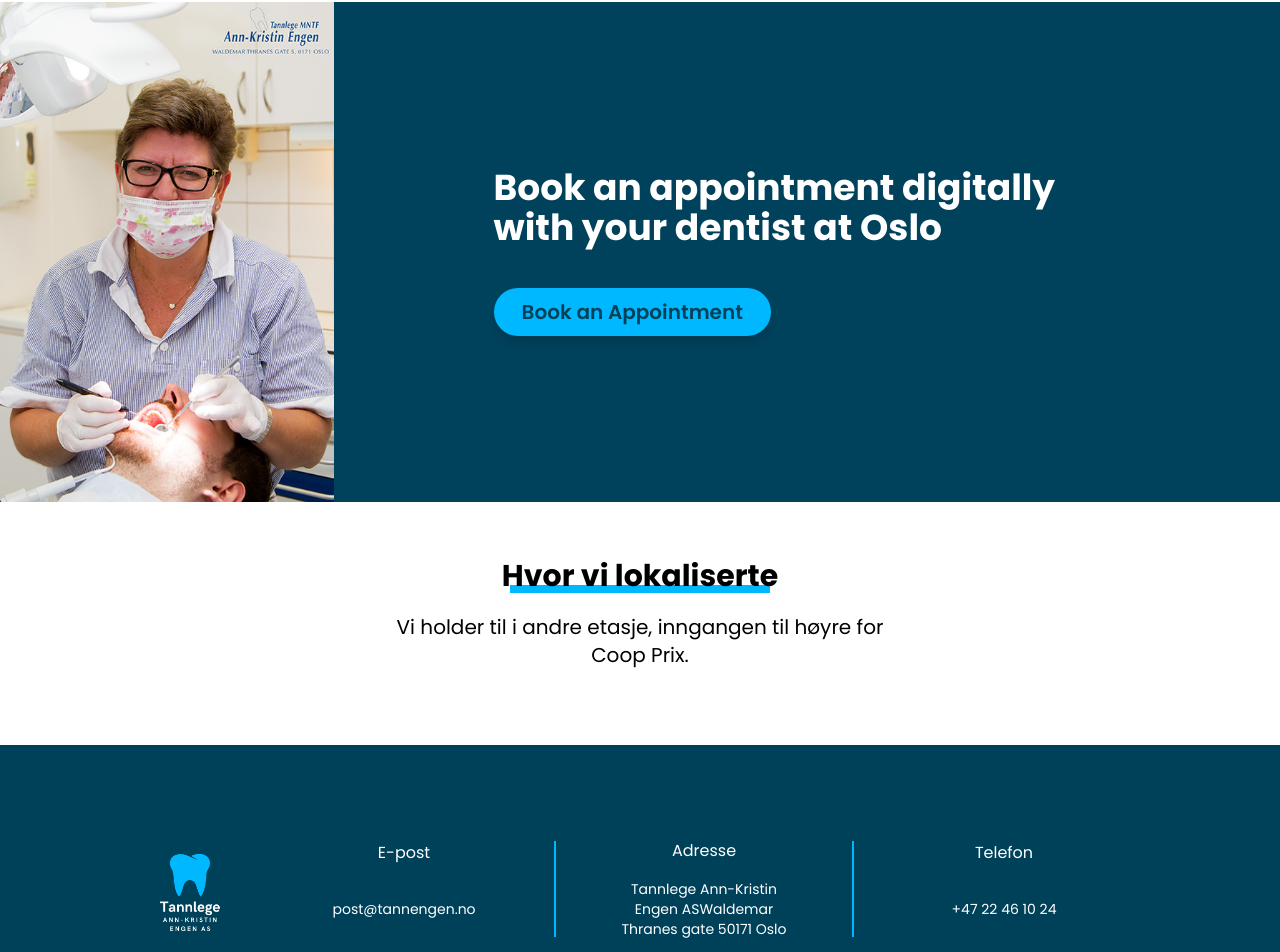
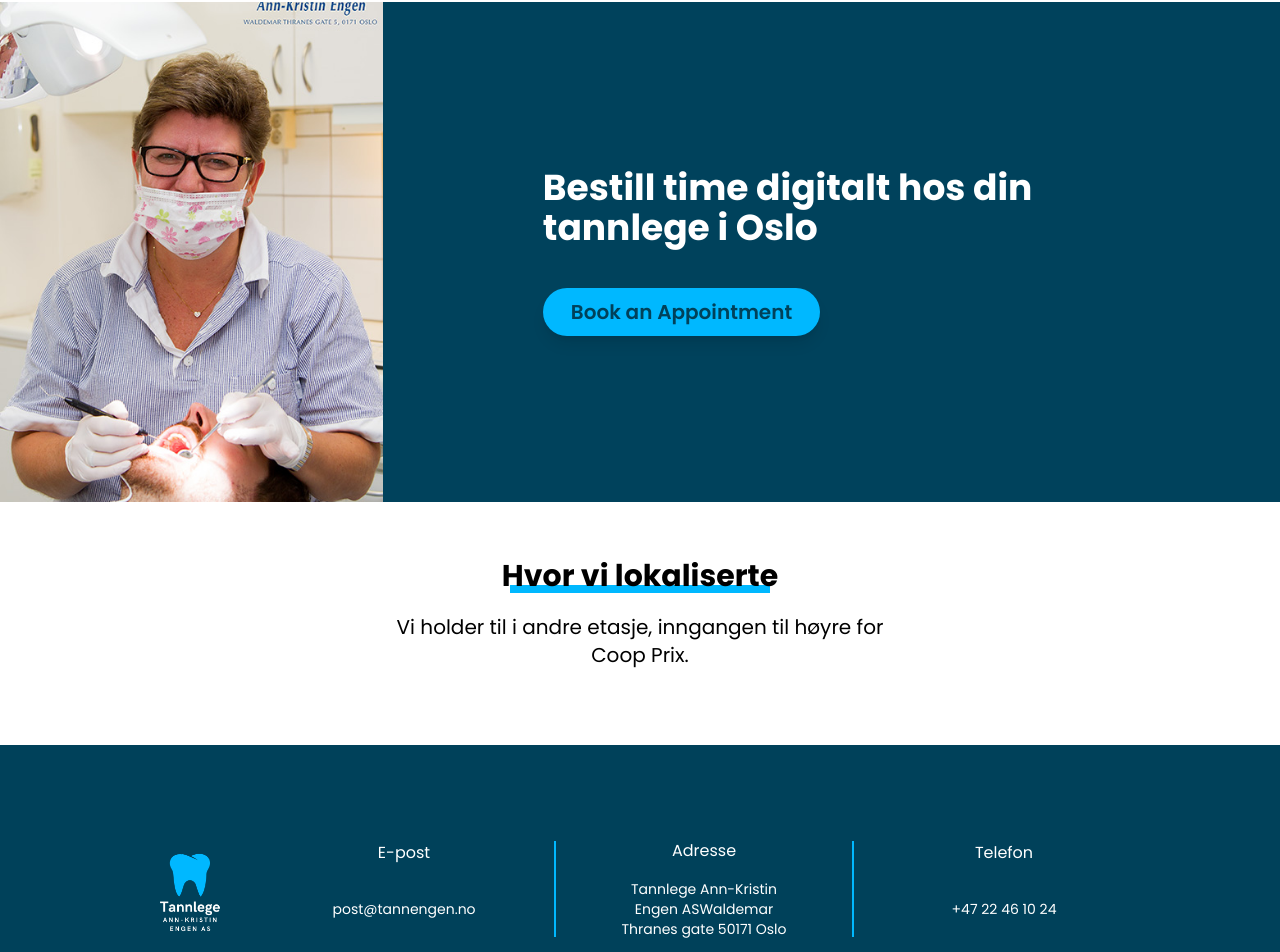
Before and after one commit to MastooraTurkmen/tannglege-engen-as, a Next.js app: page / in a window 1280 px wide. Shown: the part 5629-6581 px from the top of the page. Built offline with nearby package versions, Linux system fonts and the light colour scheme; a web font is replaced by a local one.

Commit message:
convert to norwegian

```diff
--- a/components/Section5.jsx
+++ b/components/Section5.jsx
@@ -13,7 +13,7 @@ const Section5 = ({ children }) => {
       />
       <div className="py-24 m-auto xl:mx-40 mx-10">
         <h1 className="text-xl flex mb-10 font-bold md:text-3xl lg:text-4xl">
-          Book an appointment digitally with your dentist at Oslo
+          Bestill time digitalt hos din tannlege i Oslo
         </h1>
         <Button link="/services" text="Book an Appointment" />
       </div>
```
